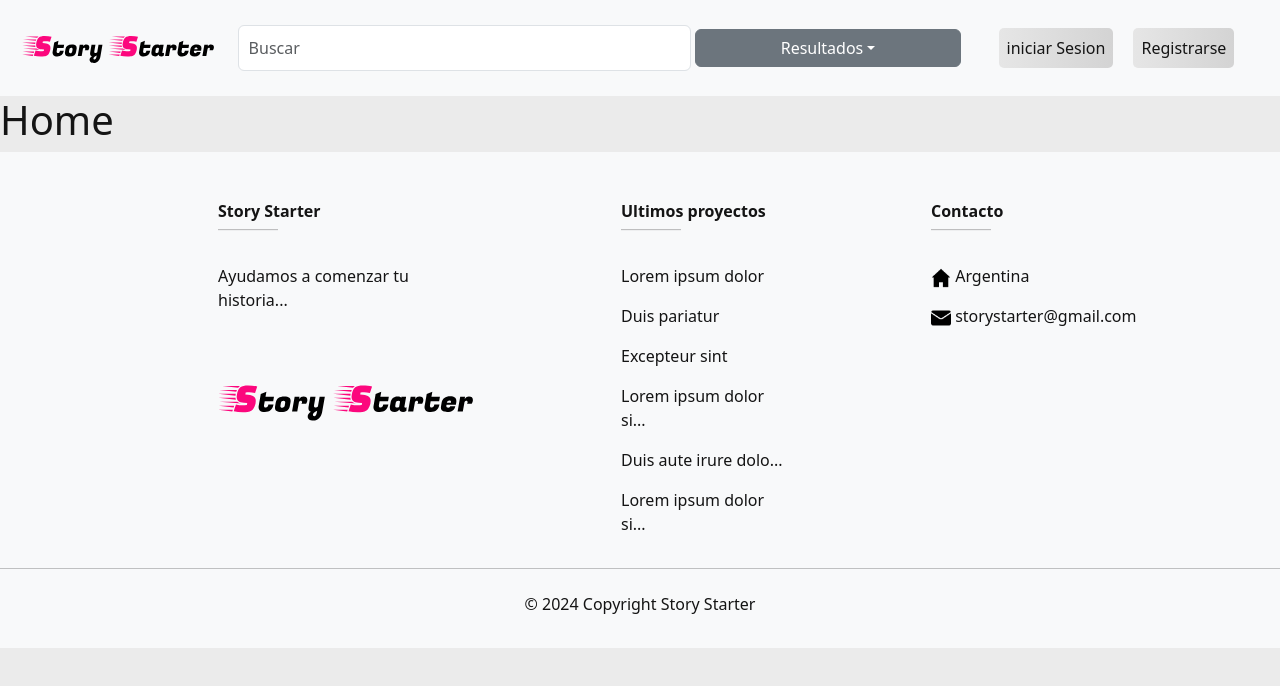
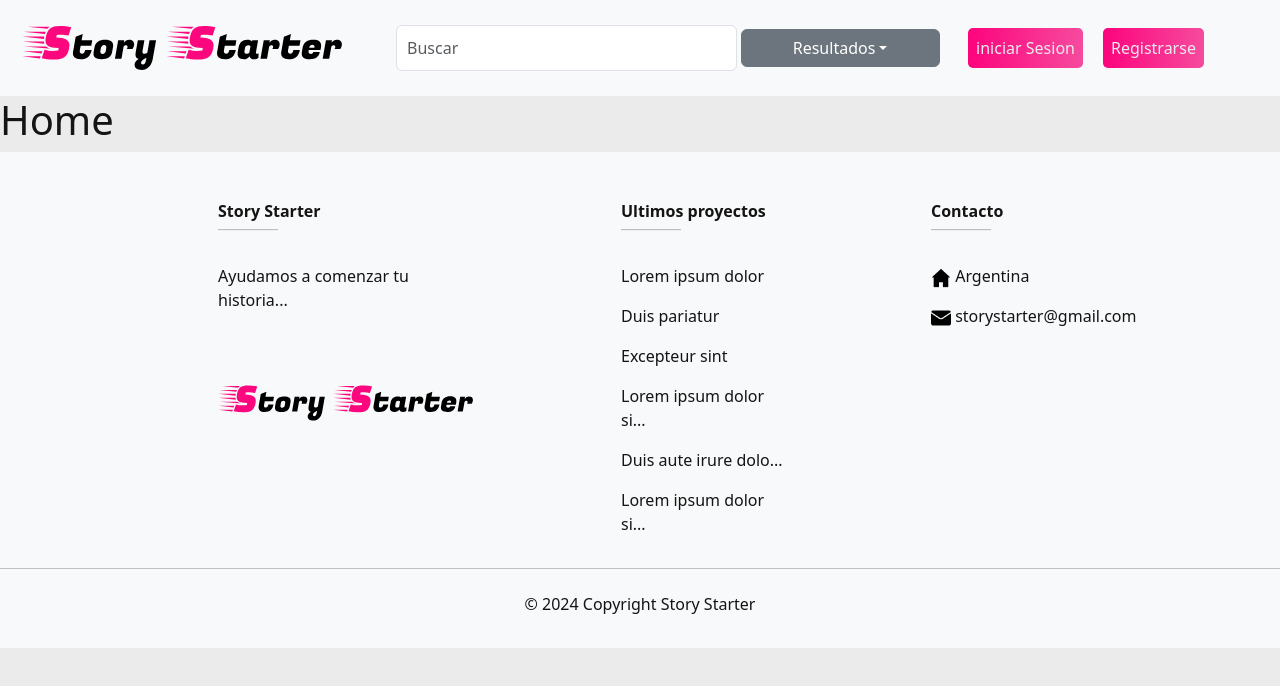
Before and after one commit to No-Country-simulation/c17-22-n-node-react, a React (Vite) app: page / in a window 1280 px wide. Shown: the top 686 px of the page. Built offline with nearby package versions, Linux system fonts and the light colour scheme.

Commit message:
Update the Search Bar

```diff
--- a/src/Components/NavBar/NavBar.jsx
+++ b/src/Components/NavBar/NavBar.jsx
@@ -56,8 +56,8 @@ const NavBar = () =>{
                                 </button>
                                 <ul className="dropdown-menu" aria-labelledby="dropdownMenuButton">
                                     {
-                                    results.map((proyect) => (
-                                        <li key={proyect.id}>
+                                    results.map((proyect, index) => (
+                                        index < 8 && <li key={proyect.id}>
                                             <Link to={`/proyect/${proyect.id}`} className="dropdown-item">{lengthOfTitle(proyect.title)}</Link>
                                         </li>
                                     ))
@@ -75,11 +75,11 @@ const NavBar = () =>{
                     </form>
 
                     <ul className="navbar-nav">
-                        <li className="nav-item">
+                        <li>
                             <NavLink to="/login" className="nav-link efectoBoton">iniciar Sesion</NavLink>
                         </li>
 
-                        <li className="nav-item">
+                        <li>
                             <NavLink to="/register" className="nav-link efectoBoton">Registrarse</NavLink>
                         </li>
                     </ul>
--- a/src/Components/NavBar/navBar.css
+++ b/src/Components/NavBar/navBar.css
@@ -31,11 +31,13 @@
 
 .containerNav{
     display: flex;
-    justify-content: space-around;
+    justify-content: space-evenly;
+    align-items: center;
 }
 
 .containerNav form{
-    width: 70%;
+    width: 60%;
+    margin-right: -2vw;
 }
 
 .containerNav input{
@@ -53,7 +55,7 @@
     margin-right: 10px;
 }
 .navbar-brand img{
-    width: 15vw;
+    width: 25vw;
     height: 100%;
 }
 .navbar-brand:active{
@@ -89,9 +91,24 @@
 
 
 
-@media screen and (max-width: 1030px) {
+@media screen and (max-width: 1146px) {
     ul{
         font-size: 15px;
+    }
+
+    .input-group{
+        width: 50%;
+    }
+}
+
+
+@media screen and (max-width: 1099px) {
+    ul{
+        font-size: 14px;
+    }
+
+    .input-group{
+        width: 40%;
     }
 }
 
--- a/src/index.css
+++ b/src/index.css
@@ -12,12 +12,12 @@ body{
 }
 
 .efectoBoton{
-  background-image: linear-gradient(to right, rgb(230, 230, 230) 0%, rgb(211, 211, 211) 51%, rgb(230, 230, 230) 100%);
+  background-image: linear-gradient(to right, #fc047c 0%, #e904737a 90%, #fc047c 100%);
   padding: 8px;
   margin: 10px;
   text-align: center;
   background-size: 200% auto;
-  color: rgb(20, 20, 20);
+  color: rgb(235, 235, 235);
   border-radius: 5px;
   border: 0;
   text-decoration: none;
@@ -26,6 +26,7 @@ body{
 .efectoBoton:hover {
   background-position: right center;
   text-decoration: none;
+  color: rgb(235, 235, 235);
   transition: all .5s
 }
 .efectoBoton:active{
```
